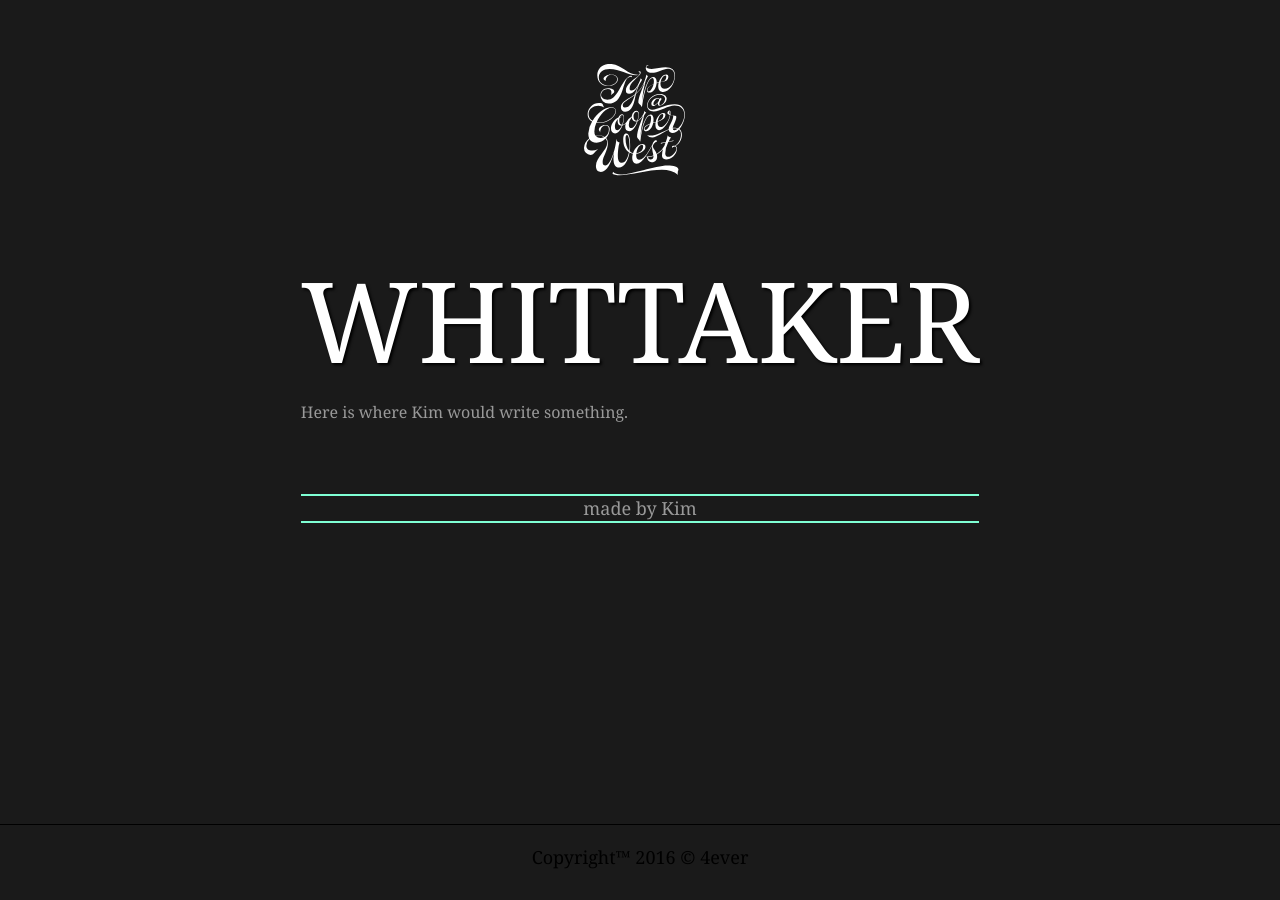
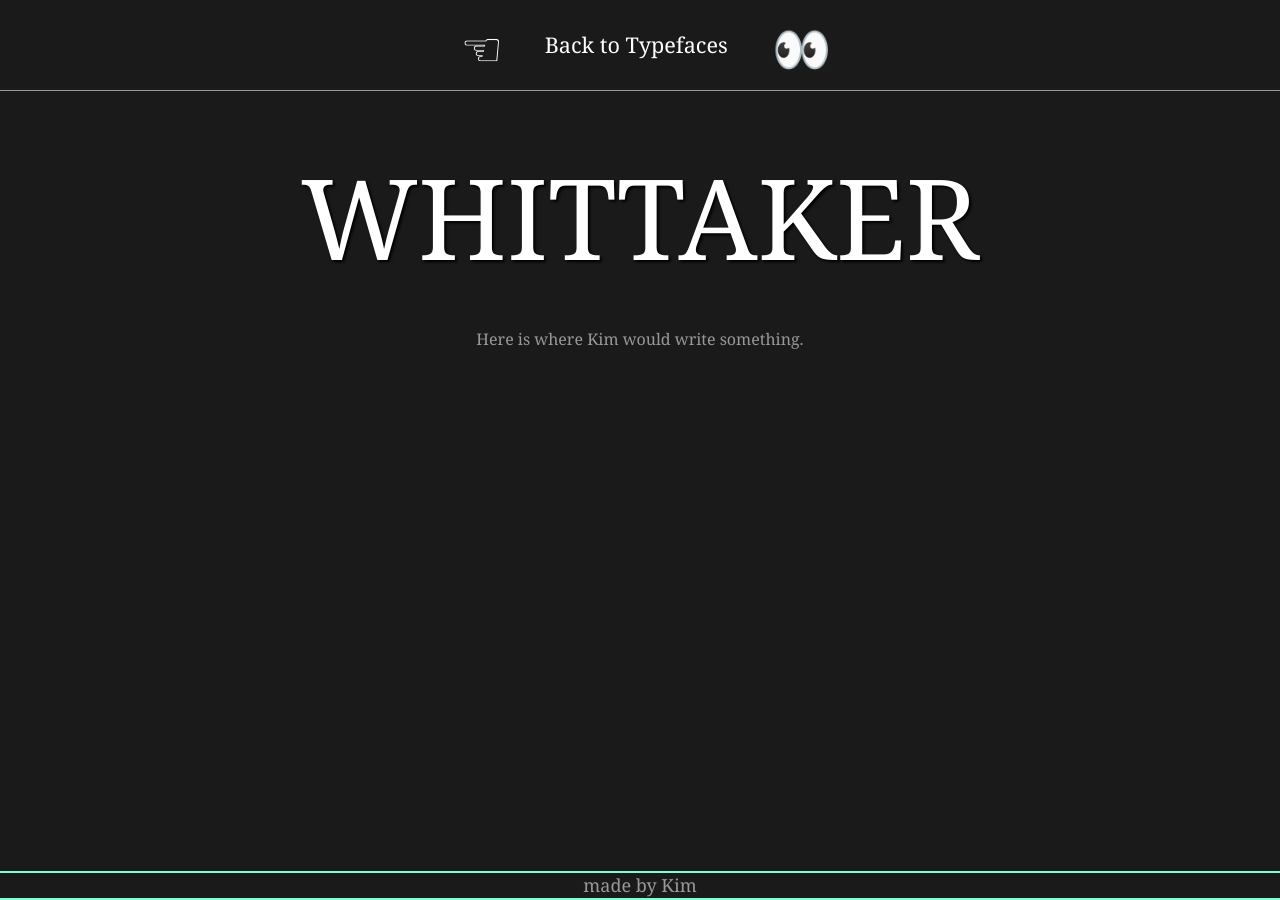
Before and after one commit to typeatcooperbest/typeatcooperbest, a Jekyll site: the page built from _typefaces/whittaker.md, in a window 1280 px wide. Built offline with Jekyll 4.4.1, drawn with Linux system fonts in a browser that asks for light colours; some web fonts are replaced.

Commit message:
update individual page with back button

```diff
--- a/_layouts/typeface_individual.html
+++ b/_layouts/typeface_individual.html
@@ -1,10 +1,11 @@
----
-layout: default
----
+{% include header.html %}
+
+<a href="/typefaces/" class="link--back"><span class="icon-left">☜</span>Back to Typefaces<span class="icon-right">👀</span></a>
 
 <h1 class="title">{{ page.title }}</h1>
-
+<section class="content--main">
 {{ content }}
 
+</section>
 
 <h3 class="title--credit">made by {{ page.designer }}</h3>
--- a/_sass/style.scss
+++ b/_sass/style.scss
@@ -107,6 +107,45 @@
   display: block;
   padding: 10px 5%;
   width: 100%;
+}
+
+.link--back {
+  border-bottom: 1px solid $off-white;
+  color: $white;
+  display: flex;
+  font-size: 1em;
+  line-height: 0;
+  position: relative;
+  text-align: center;
+  text-decoration: none;
+  transition: $time ease;
+  width: 100%;
+
+  align-items: center;
+  flex-grow: 0.2;
+  justify-content: center;
+  .icon-right {
+    padding-left: 1%;
+    transform: translateY(2px) scale(2);
+    transition: $time ease;
+  }
+  .icon-left {
+    padding-right: 1%;
+    transform: translateY(2px) scale(2);
+    transition: $time ease;
+  }
+
+  &:hover {
+    font-size: 1.2em;
+    .icon-right {
+      transform: translateX(100%) translateY(3px) scale(2.2);
+      transition: $time ease;
+    }
+    .icon-left {
+      transform: translateX(-100%) translateY(3px) scale(2.2);
+      transition: $time ease;
+    }
+  }
 }
 
 .content--main {
```
